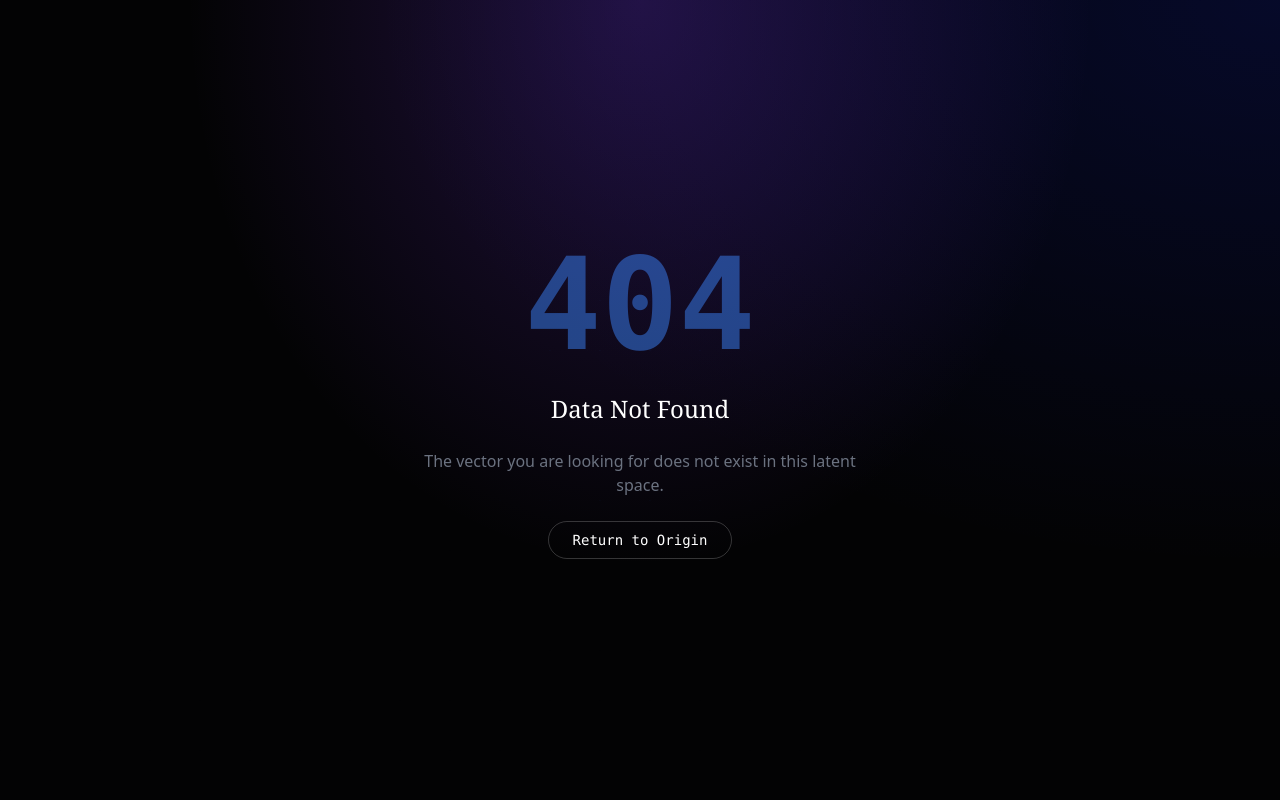
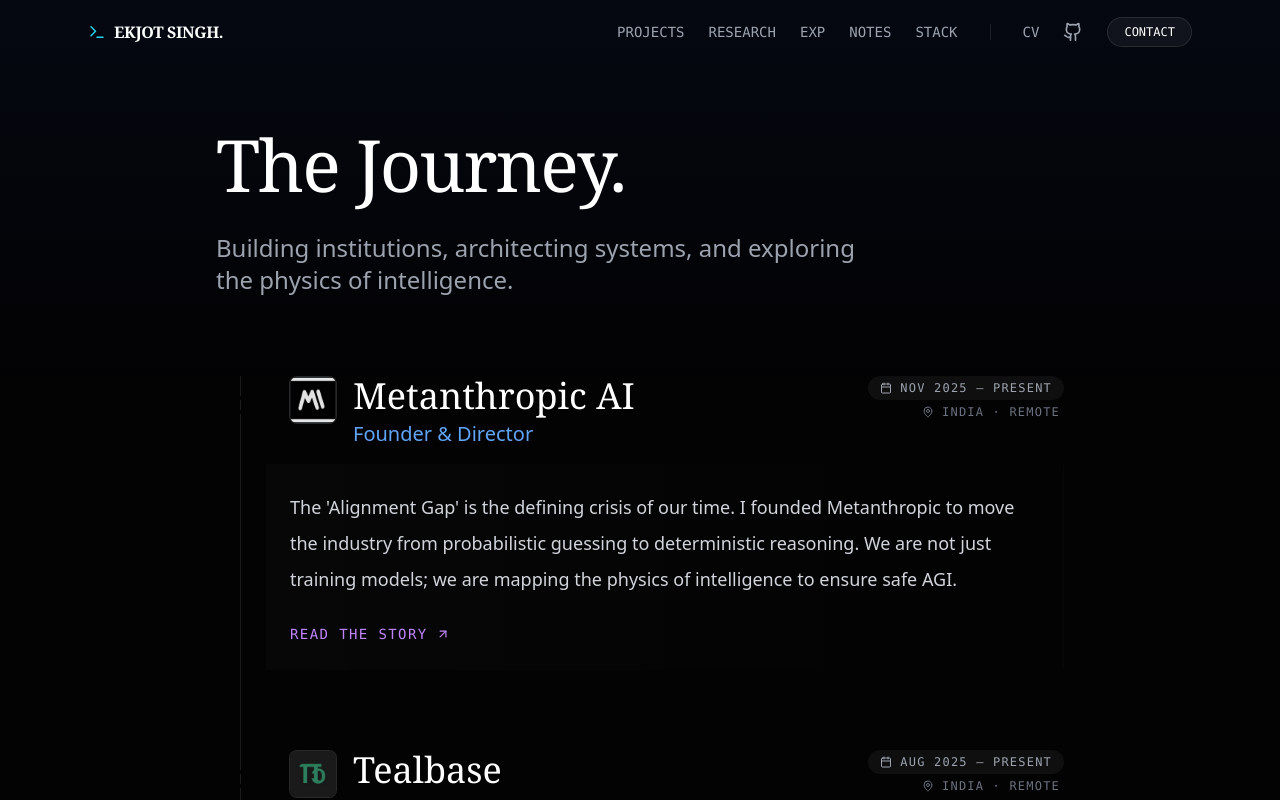
Before and after one commit to ekjotsinghmakhija/website, a Next.js app: page /experience in a window 1280 px wide. Before the commit this address had no page. Shown: the top 800 px of the page. Built offline with nearby package versions, Linux system fonts and the light colour scheme.

Commit message:
docs(src/app): added experience/page

```diff
--- /dev/null
+++ b/src/app/experience/page.tsx
@@ -0,0 +1,121 @@
+/* FILE: src/app/experience/page.tsx */
+'use client';
+
+import Navbar from '@/components/layout/Navbar';
+import Footer from '@/components/sections/Footer';
+import InteractiveGrid from '@/components/ui/InteractiveGrid';
+import { EXPERIENCE } from '@/lib/experience';
+import { ArrowUpRight, Calendar, MapPin } from 'lucide-react';
+import Link from 'next/link';
+import Image from 'next/image';
+import { motion } from 'framer-motion';
+
+export default function ExperiencePage() {
+  return (
+    <div className="min-h-screen font-sans selection:bg-white selection:text-black bg-[#030304]">
+      <Navbar />
+
+      {/* Background Ambience */}
+      <div className="fixed inset-0 z-0 opacity-20 pointer-events-none">
+         <InteractiveGrid />
+      </div>
+      <div className="fixed top-0 left-0 right-0 h-96 bg-gradient-to-b from-blue-900/10 to-transparent pointer-events-none z-0" />
+
+      <main className="relative z-10 pt-32 pb-24 max-w-4xl mx-auto px-4 sm:px-6">
+
+        {/* Cinematic Header */}
+        <header className="mb-20">
+           <motion.div
+             initial={{ opacity: 0, y: 20 }}
+             animate={{ opacity: 1, y: 0 }}
+             transition={{ duration: 0.8 }}
+           >
+             <h1 className="text-5xl md:text-7xl font-serif text-white mb-8 tracking-tight">
+               The Journey.
+             </h1>
+             <p className="text-xl md:text-2xl text-gray-400 max-w-2xl leading-relaxed font-light">
+               Building institutions, architecting systems, and exploring the physics of intelligence.
+             </p>
+           </motion.div>
+        </header>
+
+        {/* Timeline */}
+        <div className="relative border-l border-white/10 ml-3 md:ml-6 space-y-20">
+          {EXPERIENCE.map((job, index) => (
+            <motion.div
+              key={index}
+              initial={{ opacity: 0, x: -20 }}
+              whileInView={{ opacity: 1, x: 0 }}
+              viewport={{ once: true, margin: "-100px" }}
+              transition={{ delay: index * 0.1, duration: 0.6 }}
+              className="relative pl-8 md:pl-12 group"
+            >
+              {/* Timeline Dot (Pulsing) */}
+              <div className={`absolute -left-[5px] top-8 md:top-6 w-2.5 h-2.5 rounded-full ring-4 ring-[#030304] transition-all duration-500 group-hover:scale-150 ${job.theme.dot}`}>
+                <div className={`absolute inset-0 rounded-full animate-ping opacity-75 ${job.theme.dot}`} />
+              </div>
+
+              {/* Card Content */}
+              <div className="flex flex-col md:flex-row md:items-start justify-between gap-4 mb-4">
+
+                 {/* Company Info with Logo */}
+                 <div className="flex items-start gap-4">
+                    {/* Logo Container */}
+                    <div className={`relative w-12 h-12 shrink-0 rounded-lg overflow-hidden border border-white/10 bg-white/5 p-0.5 transition-colors duration-300 ${job.theme.border}`}>
+                      <Image
+                        src={job.logo}
+                        alt={`${job.company} Logo`}
+                        fill
+                        className="object-cover opacity-90 group-hover:opacity-100 transition-opacity"
+                      />
+                    </div>
+
+                    <div>
+                        <h2 className={`text-3xl md:text-4xl font-serif text-white transition-all duration-300 bg-clip-text group-hover:text-transparent group-hover:bg-gradient-to-r ${job.theme.gradient}`}>
+                          {job.company}
+                        </h2>
+                        <div className={`text-lg md:text-xl font-medium mt-1 ${job.theme.primary}`}>
+                          {job.role}
+                        </div>
+                    </div>
+                 </div>
+
+                 {/* Meta Data */}
+                 <div className="text-right flex flex-row md:flex-col gap-3 md:gap-1 items-center md:items-end pl-[4rem] md:pl-0">
+                    <div className="flex items-center gap-2 text-gray-400 font-mono text-xs uppercase tracking-widest bg-white/5 px-3 py-1 rounded-full w-fit">
+                       <Calendar size={12} />
+                       {job.period}
+                    </div>
+                    <div className="flex items-center gap-2 text-gray-500 font-mono text-xs uppercase tracking-widest px-1">
+                       <MapPin size={12} />
+                       {job.location}
+                    </div>
+                 </div>
+              </div>
+
+              {/* Description */}
+              <div className={`relative p-6 -ml-6 rounded-sm border border-transparent transition-colors duration-500 bg-gradient-to-r from-white/[0.02] to-transparent ${job.theme.border}`}>
+                 <p className="text-gray-300 text-lg leading-loose font-light">
+                   {job.description}
+                 </p>
+
+                 {/* Link Action */}
+                 <div className="mt-6">
+                    <Link
+                      href={job.slug === 'llm-group-chat' ? 'https://github.com/ekjot-singh' : `/experience/${job.slug}`}
+                      className={`inline-flex items-center gap-2 text-sm font-mono uppercase tracking-widest transition-colors ${job.theme.secondary} hover:text-white group/link`}
+                    >
+                      {job.slug === 'llm-group-chat' ? 'View Source' : 'Read The Story'}
+                      <ArrowUpRight size={14} className="group-hover/link:-translate-y-0.5 group-hover/link:translate-x-0.5 transition-transform" />
+                    </Link>
+                 </div>
+              </div>
+
+            </motion.div>
+          ))}
+        </div>
+      </main>
+      <Footer />
+    </div>
+  );
+}
```
